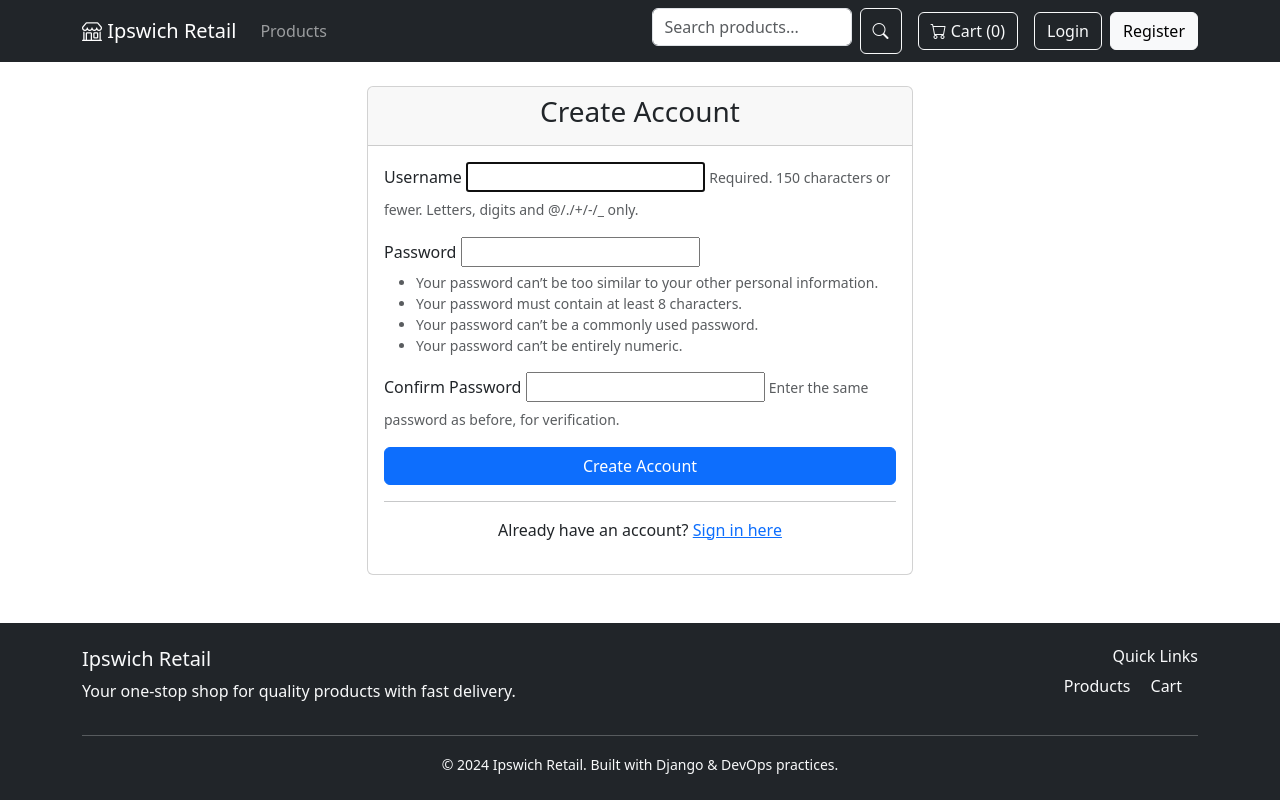
After one commit to Tahir299900/Ipswich-Retail, a Django app: page /register/ in a window 1280 px wide. The commit adds this page. Run offline with Django 5.2, Linux system fonts and the light colour scheme.

Commit message:
feat: Add proper user registration system
- Create registration view with UserCreationForm
- Add registration template with Bootstrap styling
- Add registration URL pattern to store URLs
- Update base template to use proper registration link instead of admin
- Users can now properly register accounts and are automatically logged in

```diff
--- a/store/urls.py
+++ b/store/urls.py
@@ -14,6 +14,7 @@ urlpatterns = [
     path('checkout/', views.checkout, name='checkout'),
     path('order/<str:order_id>/', views.order_detail, name='order_detail'),
     path('orders/', views.order_history, name='order_history'),
+    path('register/', views.register, name='register'),
     # Health check endpoints
     path('health/', health_check, name='health_check'),
     path('ready/', readiness_check, name='readiness_check'),
--- a/store/views.py
+++ b/store/views.py
@@ -1,5 +1,7 @@
 from django.shortcuts import render, get_object_or_404, redirect
 from django.contrib.auth.decorators import login_required
+from django.contrib.auth import login
+from django.contrib.auth.forms import UserCreationForm
 from django.contrib import messages
 from django.db.models import Q
 from django.http import JsonResponse
@@ -138,3 +140,17 @@ def order_detail(request, order_id):
 def order_history(request):
     orders = Order.objects.filter(user=request.user).order_by('-created_at')
     return render(request, 'store/order_history.html', {'orders': orders})
+
+def register(request):
+    if request.method == 'POST':
+        form = UserCreationForm(request.POST)
+        if form.is_valid():
+            user = form.save()
+            login(request, user)
+            messages.success(request, 'Registration successful! Welcome to Ipswich Retail!')
+            logger.info(f'New user registered: {user.username}')
+            return redirect('store:product_list')
+    else:
+        form = UserCreationForm()
+
+    return render(request, 'registration/register.html', {'form': form})
--- a/templates/base.html
+++ b/templates/base.html
@@ -61,7 +61,7 @@
                         </div>
                     {% else %}
                         <a href="{% url 'login' %}" class="btn btn-outline-light me-2">Login</a>
-                        <a href="{% url 'admin:index' %}" class="btn btn-light">Register</a>
+                        <a href="{% url 'store:register' %}" class="btn btn-light">Register</a>
                     {% endif %}
                 </div>
             </div>
--- /dev/null
+++ b/templates/registration/register.html
@@ -0,0 +1,81 @@
+{% extends 'base.html' %}
+
+{% block title %}Register - Ipswich Retail{% endblock %}
+
+{% block content %}
+<div class="row justify-content-center">
+    <div class="col-md-6">
+        <div class="card">
+            <div class="card-header">
+                <h3 class="text-center">Create Account</h3>
+            </div>
+            <div class="card-body">
+                <form method="post">
+                    {% csrf_token %}
+
+                    {% if form.non_field_errors %}
+                        <div class="alert alert-danger">
+                            {{ form.non_field_errors }}
+                        </div>
+                    {% endif %}
+
+                    <div class="mb-3">
+                        <label for="{{ form.username.id_for_label }}" class="form-label">Username</label>
+                        {{ form.username }}
+                        {% if form.username.errors %}
+                            <div class="text-danger small">
+                                {{ form.username.errors }}
+                            </div>
+                        {% endif %}
+                        <small class="form-text text-muted">
+                            {{ form.username.help_text }}
+                        </small>
+                    </div>
+
+                    <div class="mb-3">
+                        <label for="{{ form.password1.id_for_label }}" class="form-label">Password</label>
+                        {{ form.password1 }}
+                        {% if form.password1.errors %}
+                            <div class="text-danger small">
+                                {{ form.password1.errors }}
+                            </div>
+                        {% endif %}
+                        <small class="form-text text-muted">
+                            {{ form.password1.help_text }}
+                        </small>
+                    </div>
+
+                    <div class="mb-3">
+                        <label for="{{ form.password2.id_for_label }}" class="form-label">Confirm Password</label>
+                        {{ form.password2 }}
+                        {% if form.password2.errors %}
+                            <div class="text-danger small">
+                                {{ form.password2.errors }}
+                            </div>
+                        {% endif %}
+                        <small class="form-text text-muted">
+                            {{ form.password2.help_text }}
+                        </small>
+                    </div>
+
+                    <div class="d-grid">
+                        <button type="submit" class="btn btn-primary">Create Account</button>
+                    </div>
+                </form>
+
+                <hr>
+
+                <div class="text-center">
+                    <p>Already have an account? <a href="{% url 'login' %}">Sign in here</a></p>
+                </div>
+            </div>
+        </div>
+    </div>
+</div>
+
+<style>
+.form-control {
+    margin-bottom: 0.5rem;
+}
+</style>
+{% endblock %}
```
